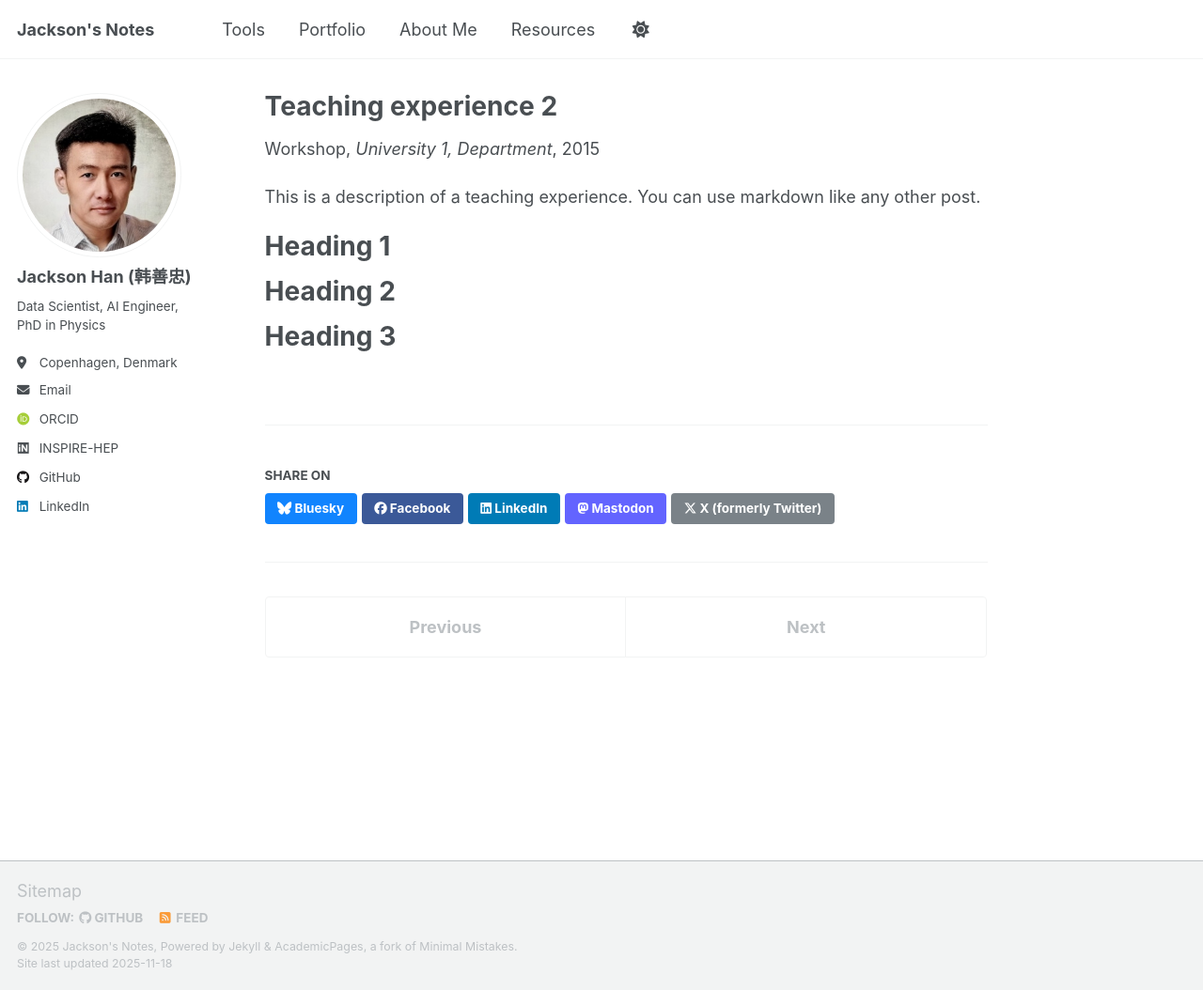
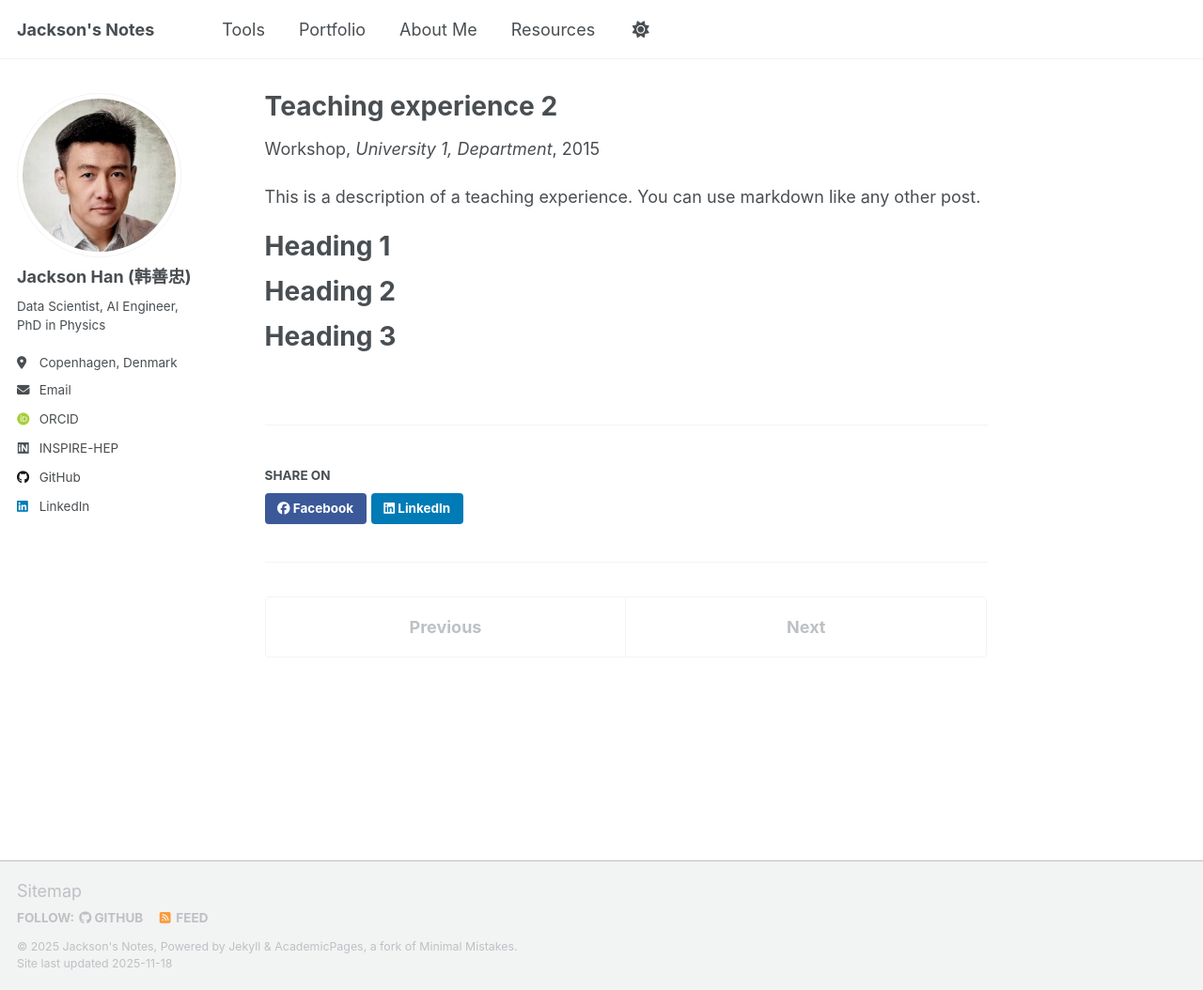
Before and after one commit to Jackson00Han/Jackson00Han.github.io, a Jekyll site: the page built from _teaching/2015-spring-teaching-2.md, in a window 1280 px wide and 1054 px high. Shown: the whole window at 94% size. Built offline with Jekyll 4.4.1, drawn with Linux system fonts in a browser that asks for light colours; some web fonts are replaced; a script that is not in the unit is left out.

Commit message:
up social\

```diff
--- a/_includes/social-share.html
+++ b/_includes/social-share.html
@@ -5,13 +5,10 @@
     <h4 class="page__share-title">{{ site.data.ui-text[site.locale].share_on_label | default: "Share on" }}</h4>
   {% endif %}
 
-  <a href="https://bsky.app/intent/compose?text={{ base_path }}{{ page.url }}" class="btn btn--bluesky" title="{{ site.data.ui-text[site.locale].share_on_label | default: 'Share on' }} Bluesky"><i class="fab fa-bluesky" aria-hidden="true"></i><span> Bluesky</span></a>
 
   <a href="https://www.facebook.com/sharer/sharer.php?u={{ base_path }}{{ page.url }}" class="btn btn--facebook" title="{{ site.data.ui-text[site.locale].share_on_label | default: 'Share on' }} Facebook"><i class="fab fa-facebook" aria-hidden="true"></i><span> Facebook</span></a>
 
   <a href="https://www.linkedin.com/shareArticle?mini=true&url={{ base_path }}{{ page.url }}" class="btn btn--linkedin" title="{{ site.data.ui-text[site.locale].share_on_label | default: 'Share on' }} LinkedIn"><i class="fab fa-linkedin" aria-hidden="true"></i><span> LinkedIn</span></a>
 
-  <a href="https://www.addtoany.com/add_to/mastodon?linkurl={{  base_path | append: page.url | url_encode }}" class="btn btn--mastodon" title="{{ site.data.ui-text[site.locale].share_on_label | default: 'Share on' }} Mastodon"><i class="fab fa-mastodon" aria-hidden="true"></i><span> Mastodon</span></a>
 
-  <a href="https://x.com/intent/post?text={{ base_path }}{{ page.url }}" class="btn btn--x" title="{{ site.data.ui-text[site.locale].share_on_label | default: 'Share on' }} X"><i class="fab fa-x-twitter" aria-hidden="true"></i><span> X (formerly Twitter)</span></a>
 </section>
```
